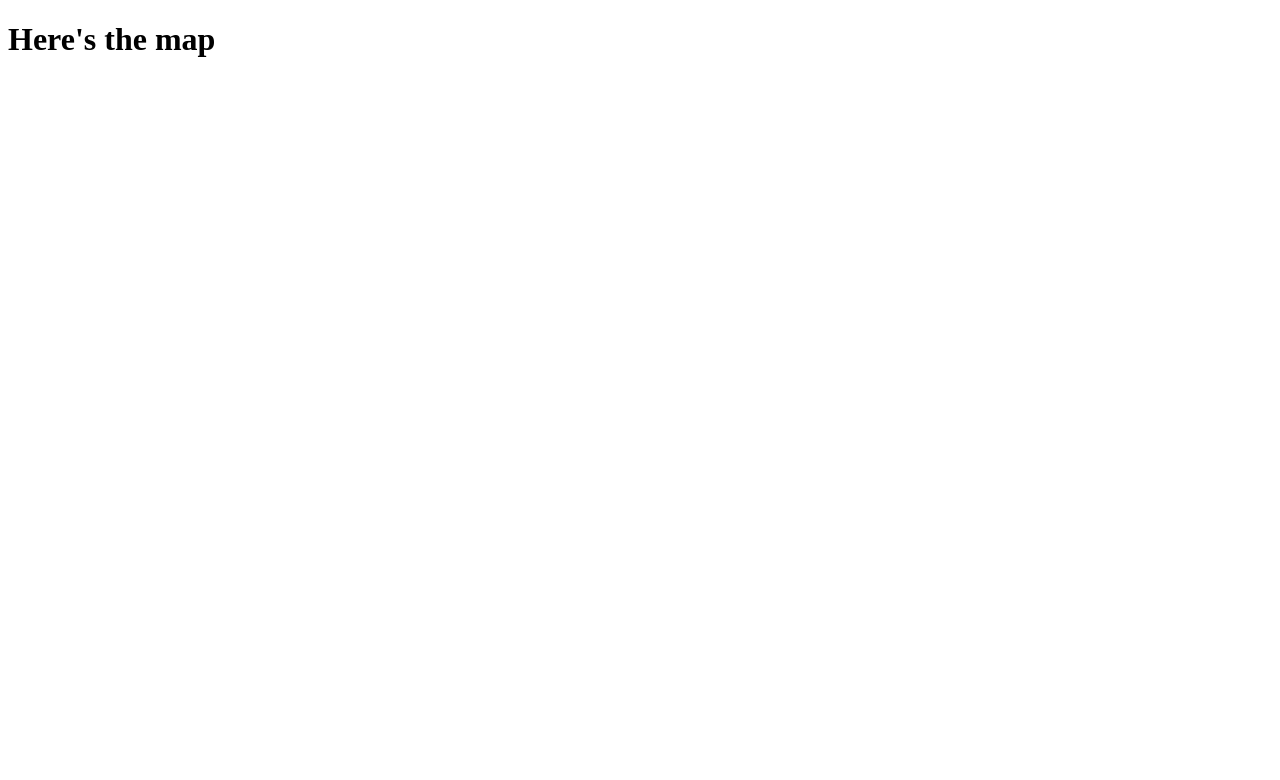
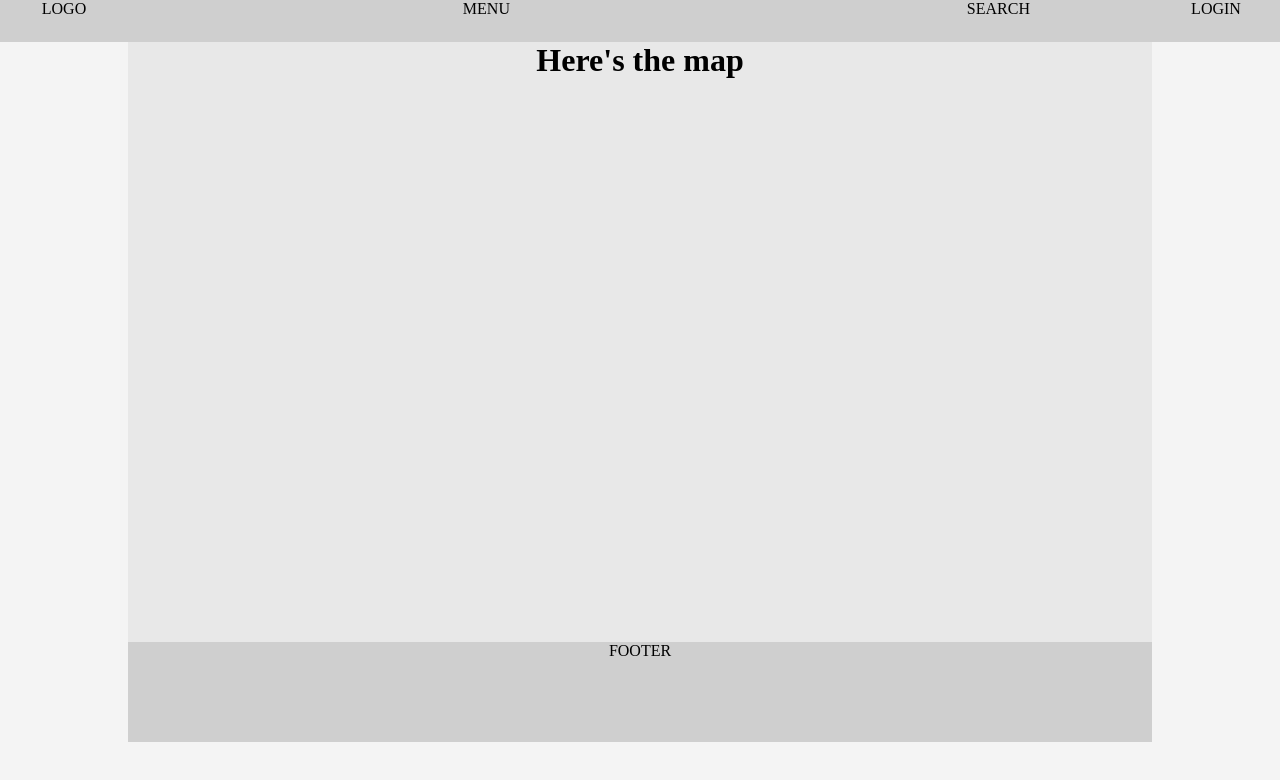
Before and after one commit to vielfaure/hiking-map-maker, a website: page app/index.html in a window 1280 px wide. Drawn offline with Linux system fonts and the light colour scheme; some packages are replaced by stand-ins of ours.

Commit message:
modifications on html and css for wireframing

```diff
--- a/app/css/app.css
+++ b/app/css/app.css
@@ -1 +1,75 @@
 /* app css stylesheet */
+
+html, body {
+    /*height: 100%;*/
+    margin: 0;
+    text-align: center; /* TO DELETE : just for the dummy text */
+    background-color: #F4F4F4;
+}
+
+/* ======================= */
+/* dimension related stuff */
+/* ======================= */
+
+#page-header-main, #page {
+	width: 50%;
+}
+@media only screen and (min-width: 800px) and (orientation: landscape) {
+	#page-header-main, #page {
+		width: 80%;
+	}
+}
+@media only screen and (min-width: 320px) and (max-width: 799px) and (orientation: landscape) {
+	#page-header-main, #page {
+		min-width: 400px;
+		width: 100%;
+	}
+}
+/* end of dimension related stuff */
+
+#page-header {
+    height: 42px;
+    width: 100%;
+    background-color: #CFCFCF;
+    text-align: center; /* for the menu */
+}
+#page-header-logo, #page-header-main, #page-header-menu, #page-header-search, #page-header-login {
+	height: 100%;
+}
+#page-header-logo {
+    float: left;
+    width: 10%;
+}
+#page-header-main {
+    display: inline-block;
+}
+#page-header-menu {
+    width: 70%;
+    float: left;
+}
+#page-header-search {
+    width: 30%;
+    float: left;
+}
+#page-header-login {
+    float: right;
+    width: 10%;
+}
+#page {
+    min-height: 800px;
+    margin: 0 auto;
+}
+#page-content {
+    min-height: 600px;
+    background-color: #E8E8E8;
+}
+#page-footer {
+    min-height: 100px;
+    background-color: #CFCFCF;
+}
+#map-canvas {
+    height: 200px;
+}
+h1 {
+	margin: 0;
+}
--- a/app/index.html
+++ b/app/index.html
@@ -8,7 +8,20 @@
 </head>
 <body>
 
-  <div ng-view></div>
+  <div id="page-header">
+    <div id="page-header-logo">LOGO</div>
+    <div id="page-header-main">
+      <div id="page-header-menu">MENU</div>
+      <div id="page-header-search">SEARCH</div>
+    </div>
+    <div id="page-header-login">LOGIN</div>
+  </div>
+  <div id="page">
+    <div id="page-content">
+      <div ng-view></div>
+    </div>
+    <div id="page-footer">FOOTER</div>
+  </div>
 
   <!-- In production use:
   <script src="//ajax.googleapis.com/ajax/libs/angularjs/1.0.7/angular.min.js"></script>
```
